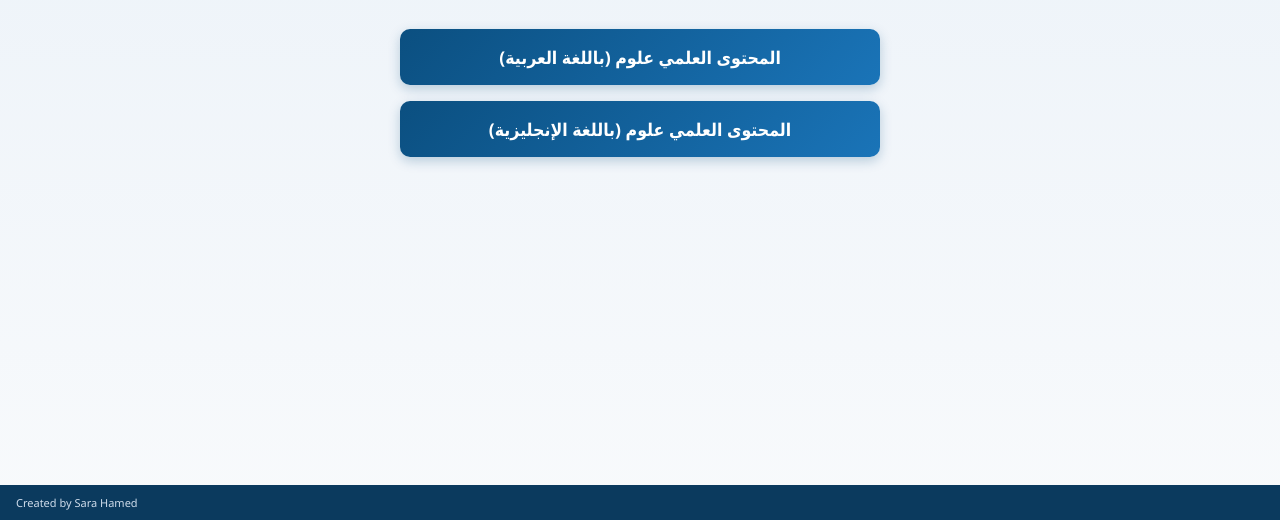
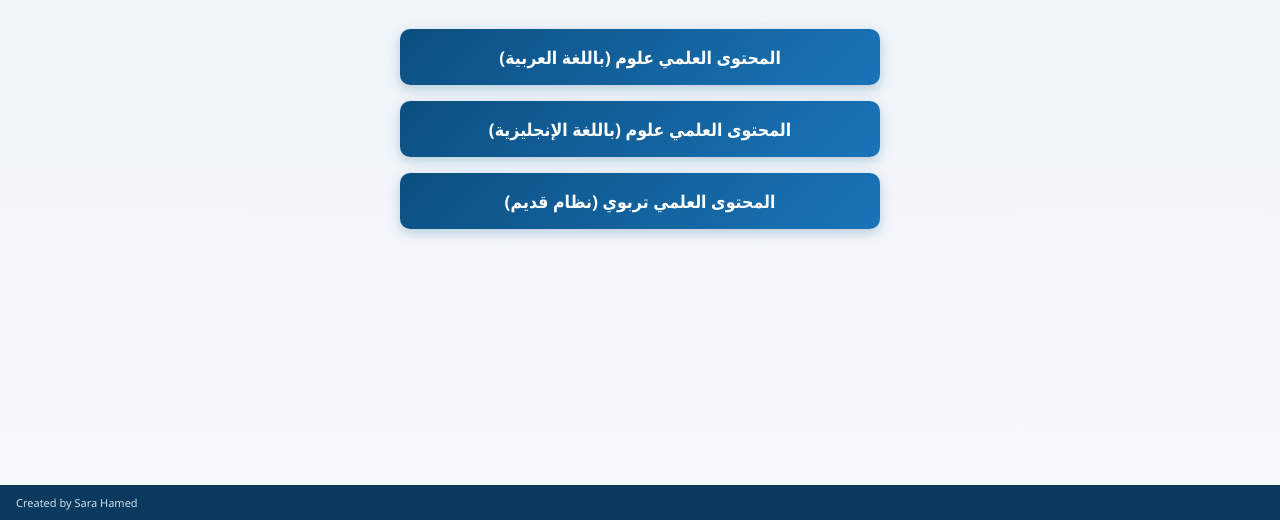
Before and after one commit to sarahamed/Physics-Syllabus, a plain HTML site: page index.html in a window 1280 px wide. Shown: the part 280-800 px from the top of the page. Drawn offline with Linux system fonts and the light colour scheme.

Commit message:
Add download link for syllabus in Arabic
Added a download link for the syllabus PDF in Arabic.

```diff
--- a/index.html
+++ b/index.html
@@ -22,6 +22,7 @@
     font: 600 1.1rem "Segoe UI", Tahoma, Arial, sans-serif; border: 0; border-radius: 10px;
     background: linear-gradient(135deg, #0b4f80, #1a74b8); box-shadow: 0 4px 12px rgba(11,79,128,.25); transition: transform .15s; }
   .btn:hover { transform: translateY(-2px); }
+  a.btn { text-decoration: none; text-align: center; }
   .btn[aria-expanded="true"] { outline: 3px solid #c9a227; outline-offset: 2px; }
   footer { background: #0b3a5e; color: #cfdceb; padding: 10px 16px calc(10px + env(safe-area-inset-bottom, 0px)); font-size: 11px; direction: ltr; text-align: left; }
 
@@ -126,6 +127,7 @@
           <article class="paper"></article>
         </section>
       </div>
+      <a class="btn" href="syllabus_edu_old.pdf" download="المحتوى العلمي تربوي (نظام قديم).pdf">المحتوى العلمي تربوي (نظام قديم)</a>
     </div>
   </main>
 
```
